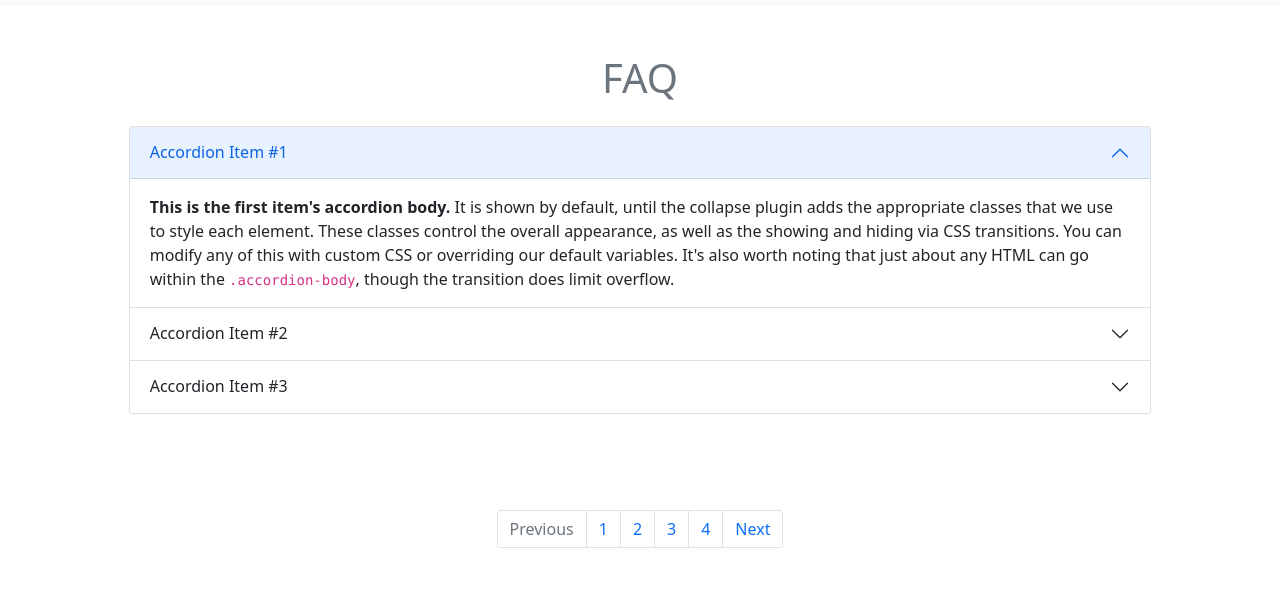
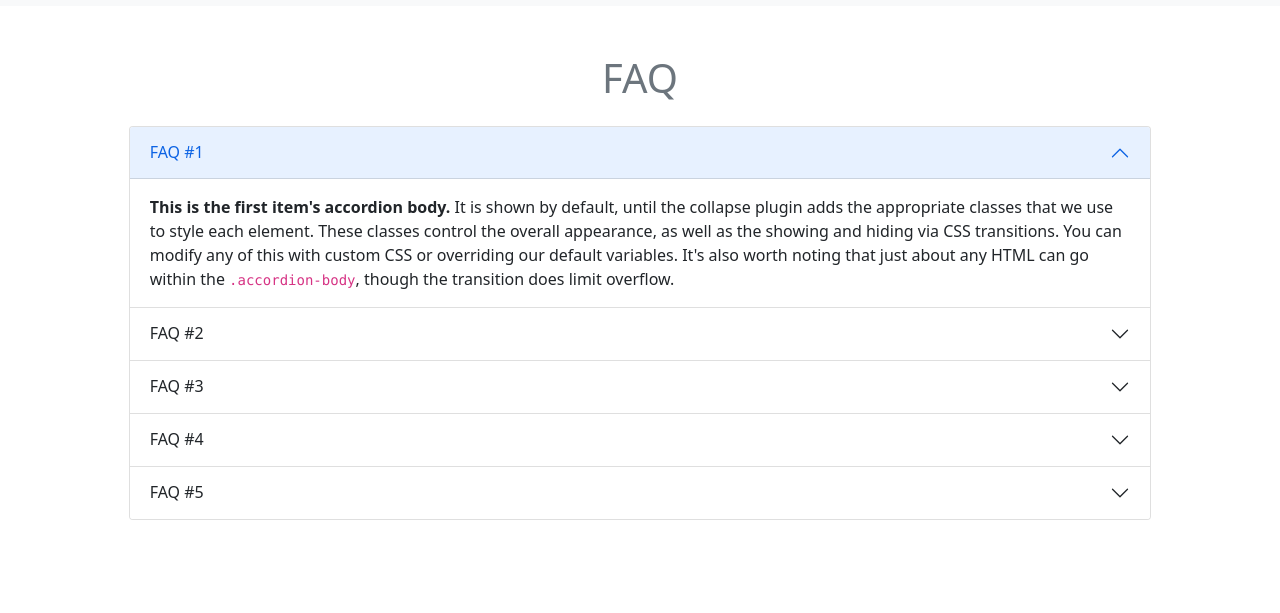
Before and after one commit to sharifuddinsultan/sharif-github.io, a plain HTML site: page index.html in a window 1280 px wide. Shown: the part 1620-2233 px from the top of the page. Drawn offline with nearby package versions, Linux system fonts and the light colour scheme.

Commit message:
changes available

```diff
--- a/index.html
+++ b/index.html
@@ -242,7 +242,7 @@ style="border:0;padding: 20px 0px 20px 0px;" allowfullscreen="" loading="lazy"><
                     <button class="accordion-button" type="button" data-bs-toggle="collapse"
                     data-bs-target="#panelsStayOpen-collapseOne" aria-expanded="true"
                     aria-controls="panelsStayOpen-collapseOne">
-                    Accordion Item #1
+                    FAQ #1
                 </button>
             </h2>
             <div id="panelsStayOpen-collapseOne" class="accordion-collapse collapse show"
@@ -261,7 +261,7 @@ style="border:0;padding: 20px 0px 20px 0px;" allowfullscreen="" loading="lazy"><
         <button class="accordion-button collapsed" type="button" data-bs-toggle="collapse"
         data-bs-target="#panelsStayOpen-collapseTwo" aria-expanded="false"
         aria-controls="panelsStayOpen-collapseTwo">
-        Accordion Item #2
+        FAQ #2
     </button>
 </h2>
 <div id="panelsStayOpen-collapseTwo" class="accordion-collapse collapse"
@@ -280,7 +280,7 @@ aria-labelledby="panelsStayOpen-headingTwo">
         <button class="accordion-button collapsed" type="button" data-bs-toggle="collapse"
         data-bs-target="#panelsStayOpen-collapseThree" aria-expanded="false"
         aria-controls="panelsStayOpen-collapseThree">
-        Accordion Item #3
+        FAQ #3
     </button>
 </h2>
 <div id="panelsStayOpen-collapseThree" class="accordion-collapse collapse"
@@ -292,6 +292,57 @@ aria-labelledby="panelsStayOpen-headingThree">
 </div>
 </div>
 </div>
+
+
+
+
+<div class="accordion-item">
+    <h2 class="accordion-header" id="panelsStayOpen-headingThree">
+        <button class="accordion-button collapsed" type="button" data-bs-toggle="collapse"
+        data-bs-target="#panelsStayOpen-collapseFour" aria-expanded="false"
+        aria-controls="panelsStayOpen-collapseFour">
+        FAQ #4
+    </button>
+</h2>
+<div id="panelsStayOpen-collapseFour" class="accordion-collapse collapse"
+aria-labelledby="panelsStayOpen-headingThree">
+<div class="accordion-body">
+    <strong>Lorem ipsum dolor sit amet consectetur, adipisicing elit. Repellat, culpa.</strong>Lorem ipsum dolor sit amet consectetur adipisicing elit. Rerum est animi, qui recusandae quod sed excepturi tempore eveniet quidem officiis officia. Sint at sunt debitis veniam cum provident nesciunt? Recusandae. <code>Lorem, ipsum.</code>Lorem ipsum dolor sit amet consectetur adipisicing elit. Quae, explicabo?
+</div>
+</div>
+</div>
+
+
+
+
+
+<div class="accordion-item">
+    <h2 class="accordion-header" id="panelsStayOpen-headingThree">
+        <button class="accordion-button collapsed" type="button" data-bs-toggle="collapse"
+        data-bs-target="#panelsStayOpen-collapseFive" aria-expanded="false"
+        aria-controls="panelsStayOpen-collapseFive">
+        FAQ #5
+    </button>
+</h2>
+<div id="panelsStayOpen-collapseFive" class="accordion-collapse collapse"
+aria-labelledby="panelsStayOpen-headingThree">
+<div class="accordion-body">
+    <strong>Lorem ipsum dolor sit amet consectetur, adipisicing elit. Repellat, culpa.</strong>Lorem ipsum dolor sit amet consectetur adipisicing elit. Rerum est animi, qui recusandae quod sed excepturi tempore eveniet quidem officiis officia. Sint at sunt debitis veniam cum provident nesciunt? Recusandae. <code>Lorem, ipsum.</code>Lorem ipsum dolor sit amet consectetur adipisicing elit. Quae, explicabo?
+</div>
+</div>
+</div>
+
+
+
+
+
+
+
+
+
+
+
+
 </div>
 </div>
 </div>
```
Lines whose indentation alone changed are shown as unchanged.
